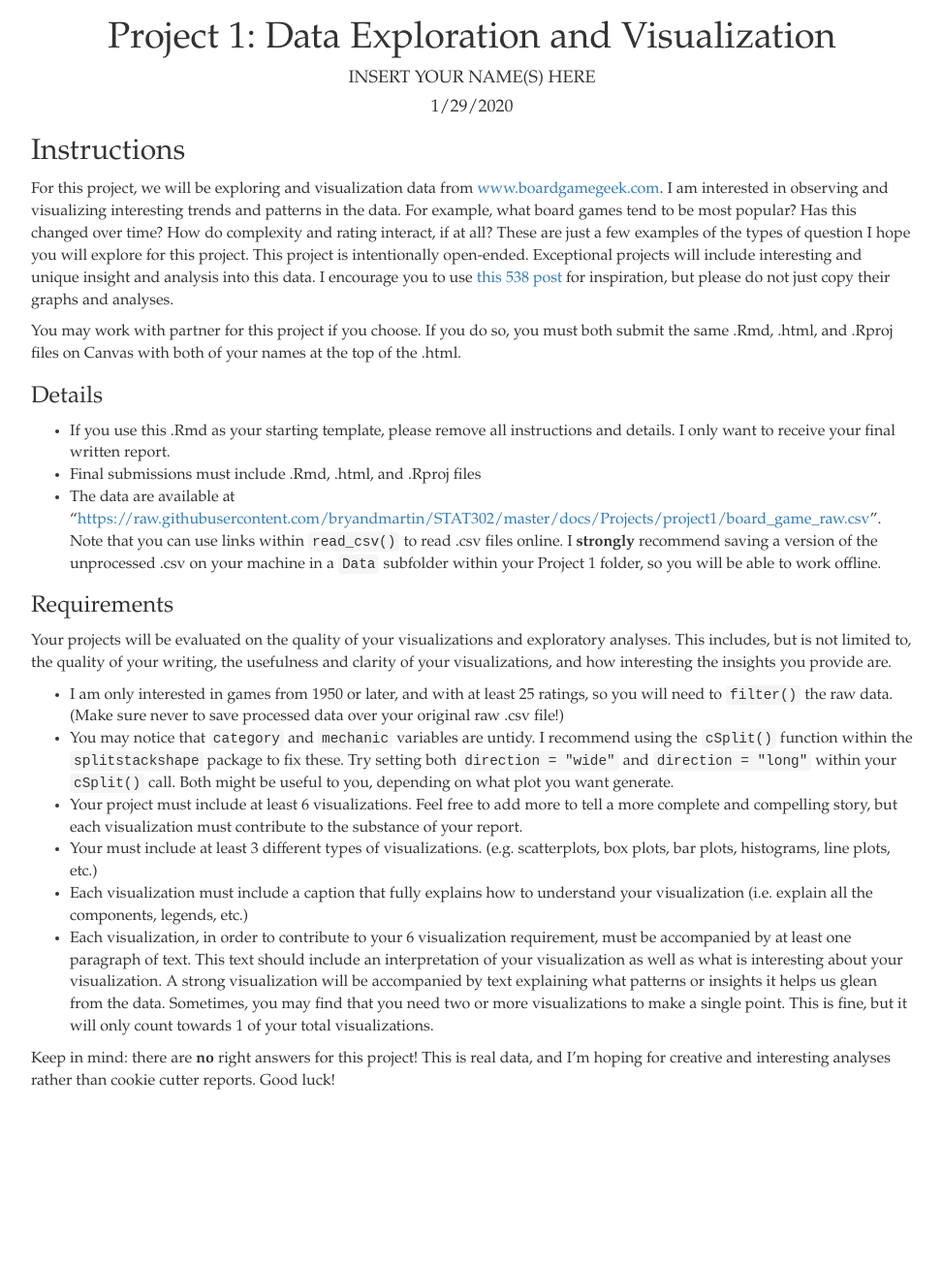
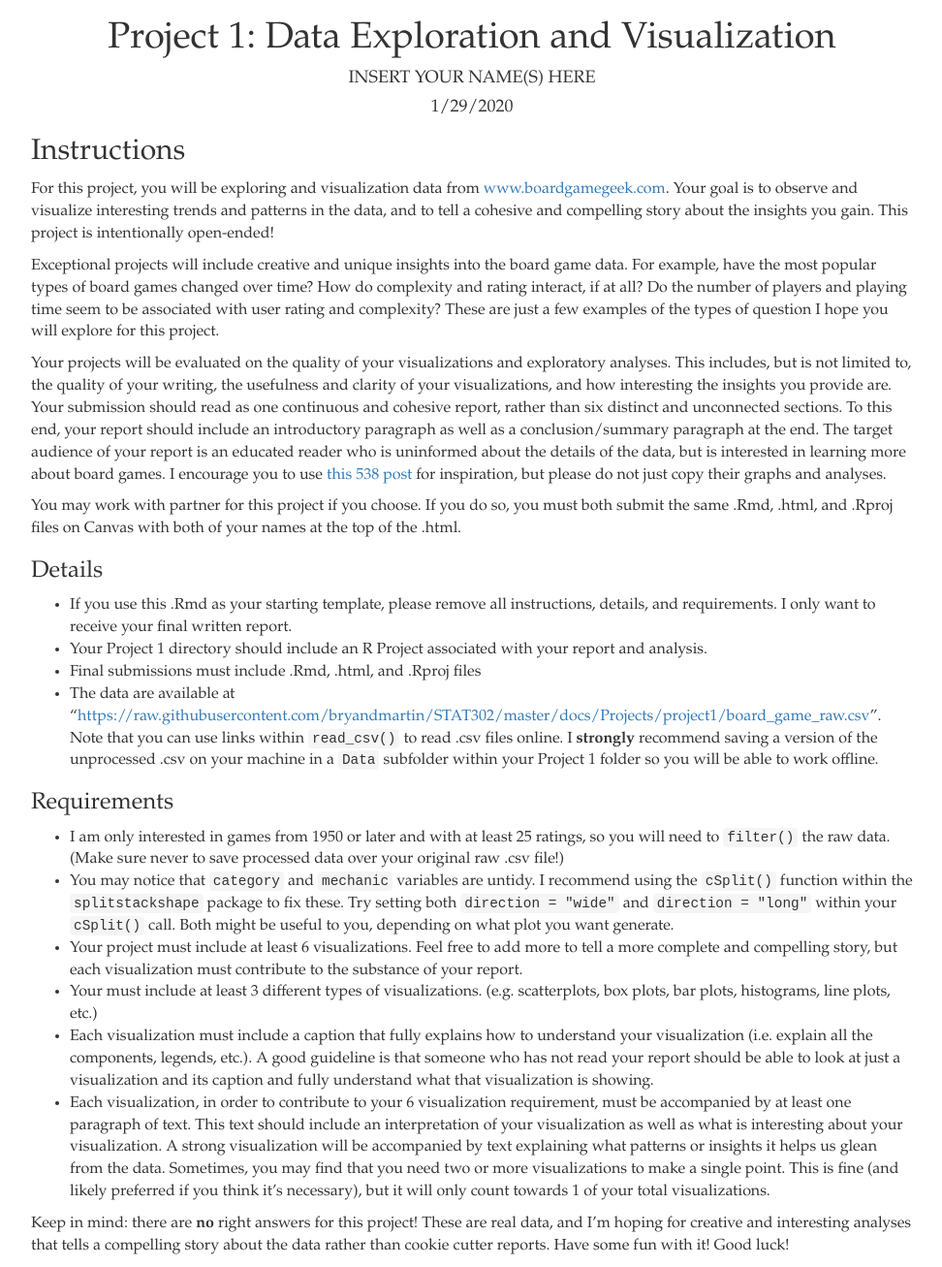
Before and after one commit to bryandmartin/STAT302, a Jekyll site: the page docs/Projects/project1/project1.html, which Jekyll copies as it is, in a window 1280 px wide. Shown: the whole page at 97% size, without its empty margins (153-1125 px from the left). Built offline with Jekyll 4.4.1, drawn with Linux system fonts in a browser that asks for light colours; before the commit the page ends 1137 px from its top, so only the background shows below that.

Commit message:
Update project 1

```diff
--- a/docs/Projects/project1/project1.html
+++ b/docs/Projects/project1/project1.html
@@ -392,28 +392,30 @@ h4.date {
 <!--- Begin here! Fill in text and R code for each of these questions. --->
 <div id="instructions" class="section level2">
 <h2>Instructions</h2>
-<p>For this project, we will be exploring and visualization data from <a href="www.boardgamegeek.com">www.boardgamegeek.com</a>. I am interested in observing and visualizing interesting trends and patterns in the data. For example, what board games tend to be most popular? Has this changed over time? How do complexity and rating interact, if at all? These are just a few examples of the types of question I hope you will explore for this project. This project is intentionally open-ended. Exceptional projects will include interesting and unique insight and analysis into this data. I encourage you to use <a href="https://fivethirtyeight.com/features/designing-the-best-board-game-on-the-planet/">this 538 post</a> for inspiration, but please do not just copy their graphs and analyses.</p>
+<p>For this project, you will be exploring and visualization data from <a href="www.boardgamegeek.com">www.boardgamegeek.com</a>. Your goal is to observe and visualize interesting trends and patterns in the data, and to tell a cohesive and compelling story about the insights you gain. This project is intentionally open-ended!</p>
+<p>Exceptional projects will include creative and unique insights into the board game data. For example, have the most popular types of board games changed over time? How do complexity and rating interact, if at all? Do the number of players and playing time seem to be associated with user rating and complexity? These are just a few examples of the types of question I hope you will explore for this project.</p>
+<p>Your projects will be evaluated on the quality of your visualizations and exploratory analyses. This includes, but is not limited to, the quality of your writing, the usefulness and clarity of your visualizations, and how interesting the insights you provide are. Your submission should read as one continuous and cohesive report, rather than six distinct and unconnected sections. To this end, your report should include an introductory paragraph as well as a conclusion/summary paragraph at the end. The target audience of your report is an educated reader who is uninformed about the details of the data, but is interested in learning more about board games. I encourage you to use <a href="https://fivethirtyeight.com/features/designing-the-best-board-game-on-the-planet/">this 538 post</a> for inspiration, but please do not just copy their graphs and analyses.</p>
 <p>You may work with partner for this project if you choose. If you do so, you must both submit the same .Rmd, .html, and .Rproj files on Canvas with both of your names at the top of the .html.</p>
 <div id="details" class="section level3">
 <h3>Details</h3>
 <ul>
-<li>If you use this .Rmd as your starting template, please remove all instructions and details. I only want to receive your final written report.</li>
+<li>If you use this .Rmd as your starting template, please remove all instructions, details, and requirements. I only want to receive your final written report.</li>
+<li>Your Project 1 directory should include an R Project associated with your report and analysis.</li>
 <li>Final submissions must include .Rmd, .html, and .Rproj files</li>
-<li>The data are available at “<a href="https://raw.githubusercontent.com/bryandmartin/STAT302/master/docs/Projects/project1/board_game_raw.csv" class="uri">https://raw.githubusercontent.com/bryandmartin/STAT302/master/docs/Projects/project1/board_game_raw.csv</a>”. Note that you can use links within <code>read_csv()</code> to read .csv files online. I <strong>strongly</strong> recommend saving a version of the unprocessed .csv on your machine in a <code>Data</code> subfolder within your Project 1 folder, so you will be able to work offline.</li>
+<li>The data are available at “<a href="https://raw.githubusercontent.com/bryandmartin/STAT302/master/docs/Projects/project1/board_game_raw.csv" class="uri">https://raw.githubusercontent.com/bryandmartin/STAT302/master/docs/Projects/project1/board_game_raw.csv</a>”. Note that you can use links within <code>read_csv()</code> to read .csv files online. I <strong>strongly</strong> recommend saving a version of the unprocessed .csv on your machine in a <code>Data</code> subfolder within your Project 1 folder so you will be able to work offline.</li>
 </ul>
 </div>
 <div id="requirements" class="section level3">
 <h3>Requirements</h3>
-<p>Your projects will be evaluated on the quality of your visualizations and exploratory analyses. This includes, but is not limited to, the quality of your writing, the usefulness and clarity of your visualizations, and how interesting the insights you provide are.</p>
 <ul>
-<li>I am only interested in games from 1950 or later, and with at least 25 ratings, so you will need to <code>filter()</code> the raw data. (Make sure never to save processed data over your original raw .csv file!)</li>
+<li>I am only interested in games from 1950 or later and with at least 25 ratings, so you will need to <code>filter()</code> the raw data. (Make sure never to save processed data over your original raw .csv file!)</li>
 <li>You may notice that <code>category</code> and <code>mechanic</code> variables are untidy. I recommend using the <code>cSplit()</code> function within the <code>splitstackshape</code> package to fix these. Try setting both <code>direction = &quot;wide&quot;</code> and <code>direction = &quot;long&quot;</code> within your <code>cSplit()</code> call. Both might be useful to you, depending on what plot you want generate.</li>
 <li>Your project must include at least 6 visualizations. Feel free to add more to tell a more complete and compelling story, but each visualization must contribute to the substance of your report.</li>
 <li>Your must include at least 3 different types of visualizations. (e.g. scatterplots, box plots, bar plots, histograms, line plots, etc.)</li>
-<li>Each visualization must include a caption that fully explains how to understand your visualization (i.e. explain all the components, legends, etc.)</li>
-<li>Each visualization, in order to contribute to your 6 visualization requirement, must be accompanied by at least one paragraph of text. This text should include an interpretation of your visualization as well as what is interesting about your visualization. A strong visualization will be accompanied by text explaining what patterns or insights it helps us glean from the data. Sometimes, you may find that you need two or more visualizations to make a single point. This is fine, but it will only count towards 1 of your total visualizations.</li>
+<li>Each visualization must include a caption that fully explains how to understand your visualization (i.e. explain all the components, legends, etc.). A good guideline is that someone who has not read your report should be able to look at just a visualization and its caption and fully understand what that visualization is showing.</li>
+<li>Each visualization, in order to contribute to your 6 visualization requirement, must be accompanied by at least one paragraph of text. This text should include an interpretation of your visualization as well as what is interesting about your visualization. A strong visualization will be accompanied by text explaining what patterns or insights it helps us glean from the data. Sometimes, you may find that you need two or more visualizations to make a single point. This is fine (and likely preferred if you think it’s necessary), but it will only count towards 1 of your total visualizations.</li>
 </ul>
-<p>Keep in mind: there are <strong>no</strong> right answers for this project! This is real data, and I’m hoping for creative and interesting analyses rather than cookie cutter reports. Good luck!</p>
+<p>Keep in mind: there are <strong>no</strong> right answers for this project! These are real data, and I’m hoping for creative and interesting analyses that tells a compelling story about the data rather than cookie cutter reports. Have some fun with it! Good luck!</p>
 </div>
 </div>
 
```
Also changed, not shown: docs/Projects/project1/project1.Rmd (+18 -16 lines).
